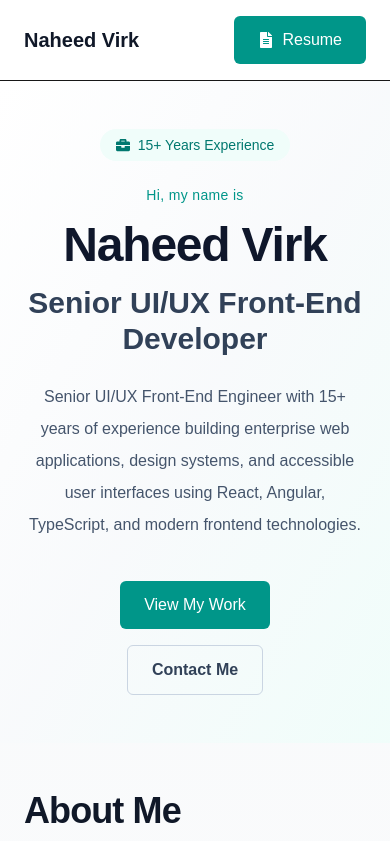
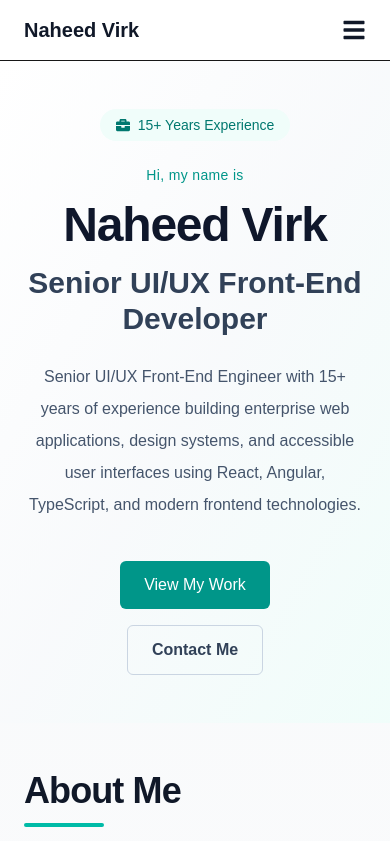
Before and after one commit to naheedkvirk/portfolio, a Next.js app: page / in a window 390 px wide. Shown: the top 841 px of the page. Built offline with nearby package versions, Linux system fonts and the light colour scheme.

Commit message:
Add responsive mobile navigation menu

```diff
--- a/components/layout/Header.tsx
+++ b/components/layout/Header.tsx
@@ -1,19 +1,25 @@
+"use client";
+import { useState } from "react";
 import Link from "next/link";
 import { navigation } from "@/data/navigation";
-import { FaFileAlt } from "react-icons/fa";
+import { FaFileAlt, FaBars, FaTimes } from "react-icons/fa";
 
 export default function Header() {
+  const [isOpen, setIsOpen] = useState(false);
+
   return (
     <header className="sticky top-0 z-50 w-full border-b bg-white dark:bg-black">
       <nav className="mx-auto flex max-w-6xl items-center justify-between px-6 py-4">
         {/* Left Column - Name */}
         <Link
           href="#home"
+          onClick={() => setIsOpen(false)}
           className="text-xl font-semibold text-gray-900 dark:text-gray-100"
         >
           Naheed Virk
         </Link>
 
+        {/* Desktop Navigation */}
         <ul className="hidden lg:flex lg:justify-center lg:gap-6">
           {navigation.map((item) => (
             <li key={item.href}>
@@ -27,7 +33,23 @@ export default function Header() {
           ))}
         </ul>
 
-        <div className="flex justify-end">
+        {/* Mobile Hamburger */}
+        <button
+          type="button"
+          aria-label="Toggle navigation menu"
+          aria-expanded={isOpen}
+          onClick={() => setIsOpen(!isOpen)}
+          className="lg:hidden text-gray-900 dark:text-gray-100"
+        >
+          {isOpen ? (
+            <FaTimes className="h-6 w-6" />
+          ) : (
+            <FaBars className="h-6 w-6" />
+          )}
+        </button>
+
+        {/* Desktop Resume */}
+        <div className="hidden lg:flex lg:justify-end">
           <a
             href="/resume/NaheedVirk-Resume.pdf"
             target="_blank"
@@ -46,6 +68,37 @@ export default function Header() {
           </a>
         </div>
       </nav>
+
+      {/* Mobile Menu*/}
+      {isOpen && (
+        <div className="border-t bg-white px-6 py-4 dark:border-gray-800 dark:bg-black lg:hidden">
+          <ul className="flex flex-col gap-4">
+            {navigation.map((item) => (
+              <li key={item.href}>
+                <Link
+                  href={item.href}
+                  onClick={() => setIsOpen(false)}
+                  className="text-sm font-medium text-gray-900 hover:text-teal-600 dark:text-gray-100 dark:hover:text-teal-400"
+                >
+                  {item.label}
+                </Link>
+              </li>
+            ))}
+
+            <li>
+              <a
+                href="/resume/NaheedVirk-Resume.pdf"
+                target="_blank"
+                rel="noopener noreferrer"
+                className="inline-flex items-center gap-2 rounded-md bg-teal-600 px-5 py-2.5 text-sm font-semibold text-white hover:bg-teal-700"
+              >
+                <FaFileAlt className="h-4 w-4" />
+                Resume
+              </a>
+            </li>
+          </ul>
+        </div>
+      )}
     </header>
   );
 }
```
